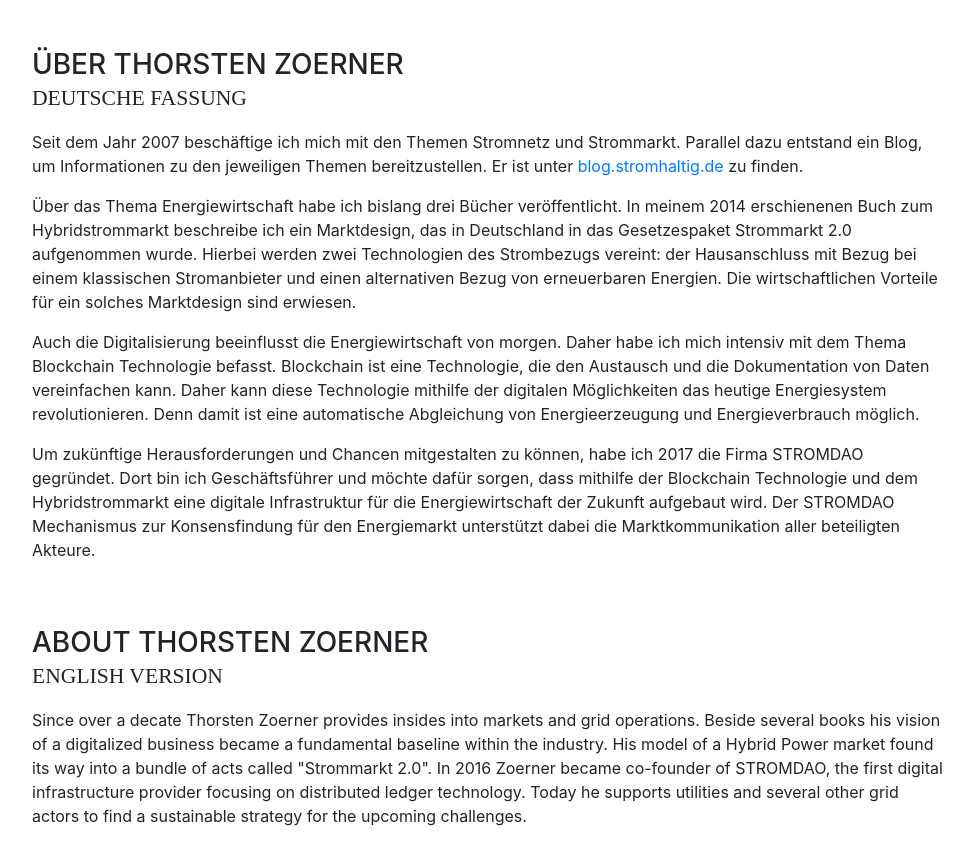
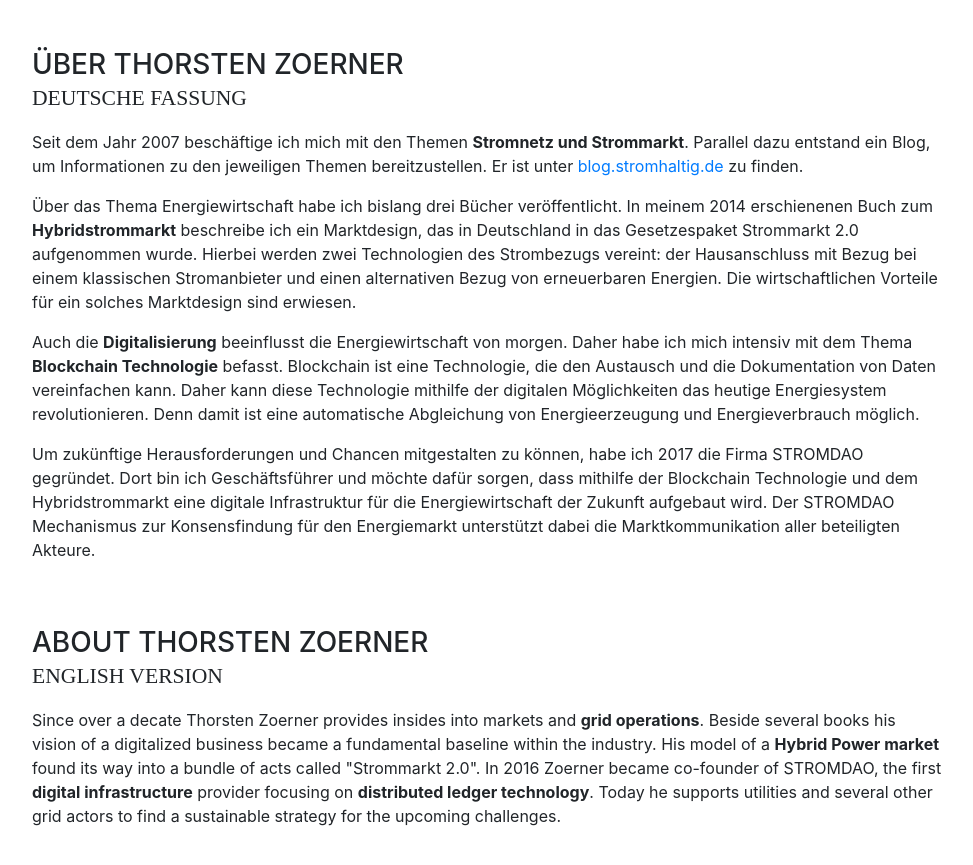
Before and after one commit to zoernert/tz.com, a website with bundled scripts: page index.html in a window 1280 px wide. Shown: the part 800-1665 px from the top of the page, without its empty margins (288-1261 px from the left). Built offline with nearby package versions, Linux system fonts and the light colour scheme; a web font is replaced by a local one.

Commit message:
Changed wordings and highlights

```diff
--- a/index.html
+++ b/index.html
@@ -5,7 +5,7 @@
 
     <meta charset="utf-8">
     <meta name="viewport" content="width=device-width, initial-scale=1, shrink-to-fit=no">
-    <meta name="description" content="Über Thorsten Zoerner">
+    <meta name="description" content="Über Thorsten Zoerner - Stromnetz und Strommarkt mit digitaler Infrastruktur auf Basis der Blochaintechnologie aufrüsten.">
     <meta name="author" content="Thorsten Zoerner">
 
     <title>Thorsten Zoerner</title>
@@ -134,13 +134,13 @@
               <h3 class="mb-0">Über Thorsten Zoerner</h3>
                <div class="subheading mb-3">Deutsche Fassung</div>
               <p>
-              Seit dem Jahr 2007 beschäftige ich mich mit den Themen Stromnetz und Strommarkt. Parallel dazu entstand ein Blog, um Informationen zu den jeweiligen Themen bereitzustellen. Er ist unter <a href="https://blog.stromhaltig.de/">blog.stromhaltig.de</a> zu finden.
+              Seit dem Jahr 2007 beschäftige ich mich mit den Themen <strong>Stromnetz und Strommarkt</strong>. Parallel dazu entstand ein Blog, um Informationen zu den jeweiligen Themen bereitzustellen. Er ist unter <a href="https://blog.stromhaltig.de/">blog.stromhaltig.de</a> zu finden.
 			</p>
 			<p>
-			  Über das Thema Energiewirtschaft habe ich bislang drei Bücher veröffentlicht. In meinem 2014 erschienenen Buch zum Hybridstrommarkt beschreibe ich ein Marktdesign, das in Deutschland in das Gesetzespaket Strommarkt 2.0 aufgenommen wurde. Hierbei werden zwei Technologien des Strombezugs vereint: der Hausanschluss mit Bezug bei einem klassischen Stromanbieter und einen alternativen Bezug von erneuerbaren Energien. Die wirtschaftlichen Vorteile für ein solches Marktdesign sind erwiesen.
+			  Über das Thema Energiewirtschaft habe ich bislang drei Bücher veröffentlicht. In meinem 2014 erschienenen Buch zum <strong>Hybridstrommarkt</strong> beschreibe ich ein Marktdesign, das in Deutschland in das Gesetzespaket Strommarkt 2.0 aufgenommen wurde. Hierbei werden zwei Technologien des Strombezugs vereint: der Hausanschluss mit Bezug bei einem klassischen Stromanbieter und einen alternativen Bezug von erneuerbaren Energien. Die wirtschaftlichen Vorteile für ein solches Marktdesign sind erwiesen.
 			</p>
 			<p>
-			  Auch die Digitalisierung beeinflusst die Energiewirtschaft von morgen. Daher habe ich mich intensiv mit dem Thema Blockchain Technologie befasst. Blockchain ist eine Technologie, die den Austausch und die Dokumentation von Daten vereinfachen kann. Daher kann diese Technologie mithilfe der digitalen Möglichkeiten das heutige Energiesystem revolutionieren. Denn damit ist eine automatische Abgleichung von Energieerzeugung und Energieverbrauch möglich.
+			  Auch die <strong>Digitalisierung</strong> beeinflusst die Energiewirtschaft von morgen. Daher habe ich mich intensiv mit dem Thema <strong>Blockchain Technologie</strong> befasst. Blockchain ist eine Technologie, die den Austausch und die Dokumentation von Daten vereinfachen kann. Daher kann diese Technologie mithilfe der digitalen Möglichkeiten das heutige Energiesystem revolutionieren. Denn damit ist eine automatische Abgleichung von Energieerzeugung und Energieverbrauch möglich.
 			</p>
 			<p>
 			  Um zukünftige Herausforderungen und Chancen mitgestalten zu können, habe ich 2017 die Firma STROMDAO gegründet. Dort bin ich Geschäftsführer und möchte dafür sorgen, dass mithilfe der Blockchain Technologie und dem Hybridstrommarkt eine digitale Infrastruktur für die Energiewirtschaft der Zukunft aufgebaut wird. Der STROMDAO Mechanismus zur Konsensfindung für den Energiemarkt unterstützt dabei die Marktkommunikation aller beteiligten Akteure.
@@ -154,11 +154,11 @@
               <h3 class="mb-0">About Thorsten Zoerner</h3>
               <div class="subheading mb-3">English Version</div>
               <p>Since over a decate Thorsten Zoerner provides insides into markets and
-grid operations. Beside several books his vision of a digitalized
-business became a fundamental baseline within the industry.  His model of a Hybrid Power market
+<strong>grid operations</strong>. Beside several books his vision of a digitalized
+business became a fundamental baseline within the industry.  His model of a <strong>Hybrid Power market</strong>
 found its way into a bundle of acts called "Strommarkt 2.0". In 2016
-Zoerner became co-founder of STROMDAO, the first digital infrastructure
-provider focusing on distributed ledger technology. Today he supports
+Zoerner became co-founder of STROMDAO, the first <strong>digital infrastructure</strong>
+provider focusing on <strong>distributed ledger technology</strong>. Today he supports
 utilities and several other grid actors to find a sustainable strategy for the
 upcoming challenges. </p>
             </div>
```
